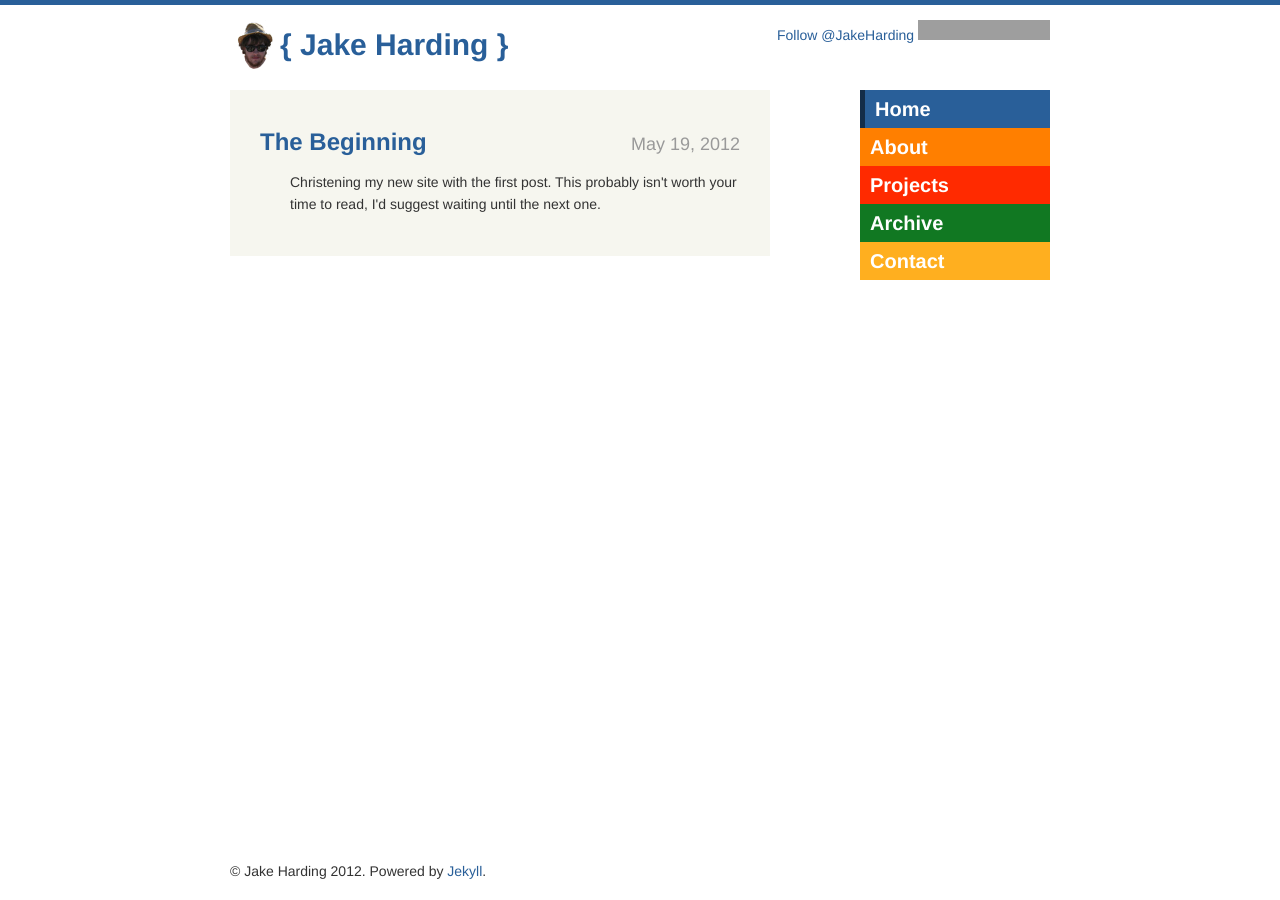
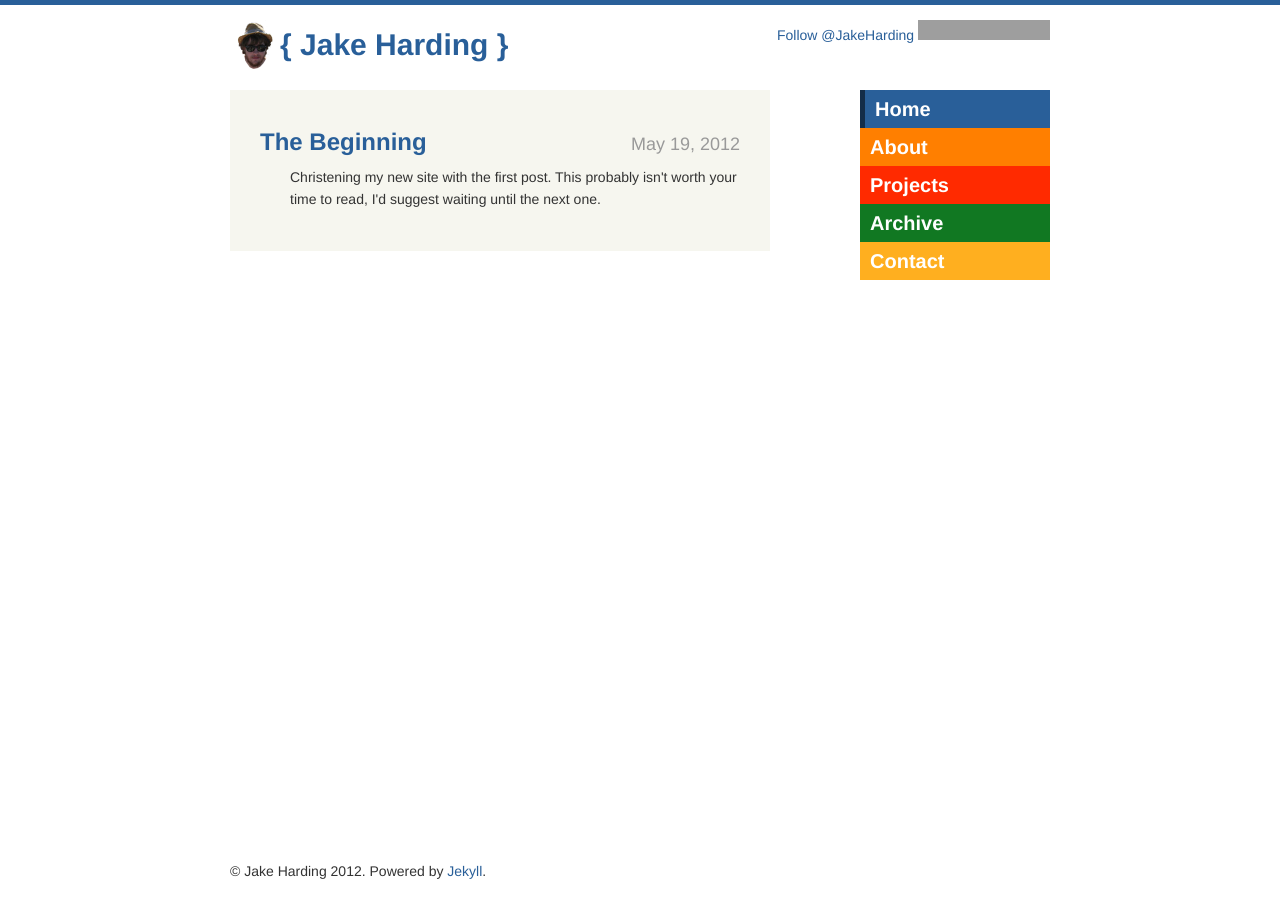
Before and after one commit to jharding/jharding.github.com, a Jekyll site: the page built from index.html, in a window 1280 px wide. Built offline with Jekyll 4.4.1, drawn with Linux system fonts in a browser that asks for light colours; comment, search, counter and statistics services are not loaded; grey boxes are pictures that could not be loaded.

Commit message:
Tightening the space between the titles and descriptions of posts on the home page.

```diff
--- a/public/style/jharding.css
+++ b/public/style/jharding.css
@@ -4398,9 +4398,6 @@ body footer {
 .full-page-post .post-header {
   margin: 0 0 20px 0;
 }
-.most-recent-posts .post-header {
-  margin: 0 0 5px 0;
-}
 .most-recent-posts .post-description {
   margin: 0 0 0 30px;
 }
--- a/public/style/most_recent_posts.less
+++ b/public/style/most_recent_posts.less
@@ -1,8 +1,5 @@
 // styling for post blubs on home page
 .most-recent-posts {
-  .post-header {
-    margin: 0 0 5px 0;
-  }
   .post-description {
     margin: 0 0 0 30px;
   }
```
